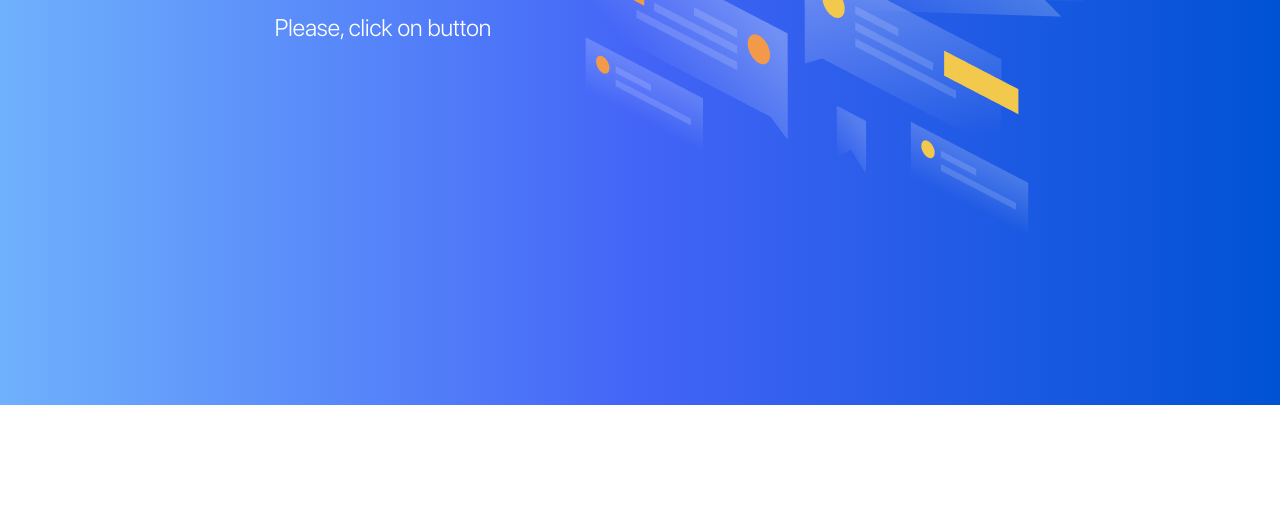
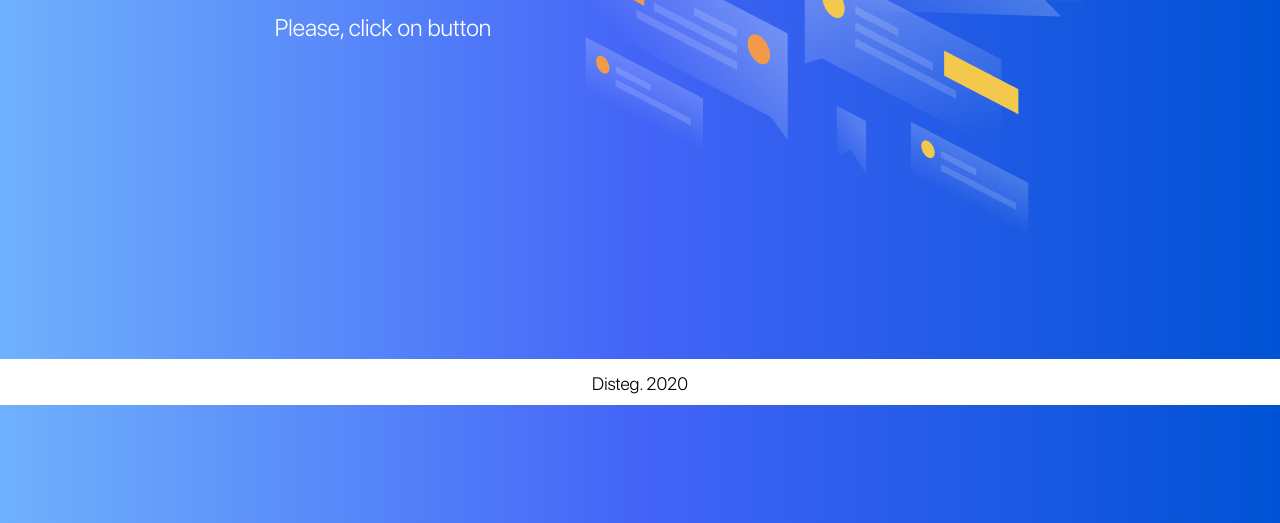
Before and after one commit to Disteg/HelloForm, a plain HTML site: page index.html in a window 1280 px wide. Shown: the part 395-918 px from the top of the page. Before the commit the page ends 800 px from the top, so only its background shows below. Drawn offline with Linux system fonts and the light colour scheme; files whose address does not match are found by name.

Commit message:
initi commit

```diff
--- a/index.html
+++ b/index.html
@@ -6,8 +6,9 @@
     <link rel="stylesheet" href="./pages/index.css">
     <title>Hello form</title>
 </head>
-<body class="page">
-    <header class="header__content">
+<body >
+    <section class="page">
+        <header class="header__content">
         <div class="header__logo">Hello Form</div>
            <div class="header__button">
             <p class="header__button_name">Log out</p>
@@ -37,10 +38,14 @@
             <button class="btnPopup" type="submit">Let's go</button>
         </form>
      </div>
-
-
+</section>
 </section>
 
+<footer class="footer">
+    <div class="footer__content">
+        <h2 class="ps">Disteg. 2020</h2>
+    </div>
+</footer>
  <script src="./script/api.js"></script>
 </body>
 
--- a/pages/index.css
+++ b/pages/index.css
@@ -5,13 +5,15 @@ html {
     font-family: 'SFProDisplay';
 
     background: linear-gradient(to left, #0052d4, #4364f7, #6fb1fc);
+    overflow:hidden;
+    overflow-y:hidden;
+    overflow-x:hidden;
 }
 
 .page {
     margin: 0 auto;
     max-width: 1177px;
-    height: 720px;
-
+    min-height: 898px;
 }
 
 
@@ -305,3 +307,41 @@ right: 0;
 .popup_open {
     display: flex;
 }
+
+
+/*footer*/
+.footer {
+    background-color: white;
+    position: absolute;
+    bottom: 0;
+    width: 100%;
+    height: 46px;
+
+}
+
+@media (max-width: 700px) {
+    .footer {
+        height: 23px;
+
+    }
+}
+
+.footer__content {
+    display: flex;
+    justify-content: center;
+}
+
+.ps {
+    font-family: 'SFProDisplay';
+    font-weight: 700;
+    font-size: 18px;
+}
+
+@media (max-width: 700px) {
+    .ps {
+        margin: 0;
+        padding-top: 1%;
+        font-size: 10px;
+
+    }
+}
```
